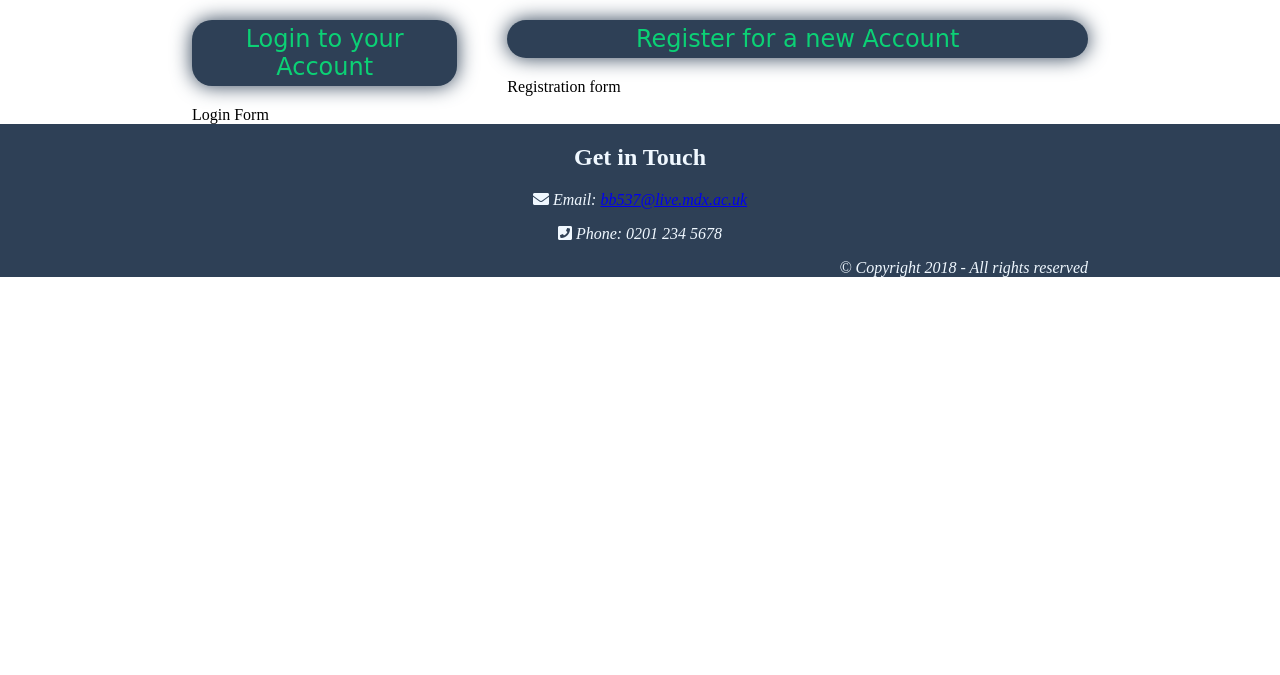
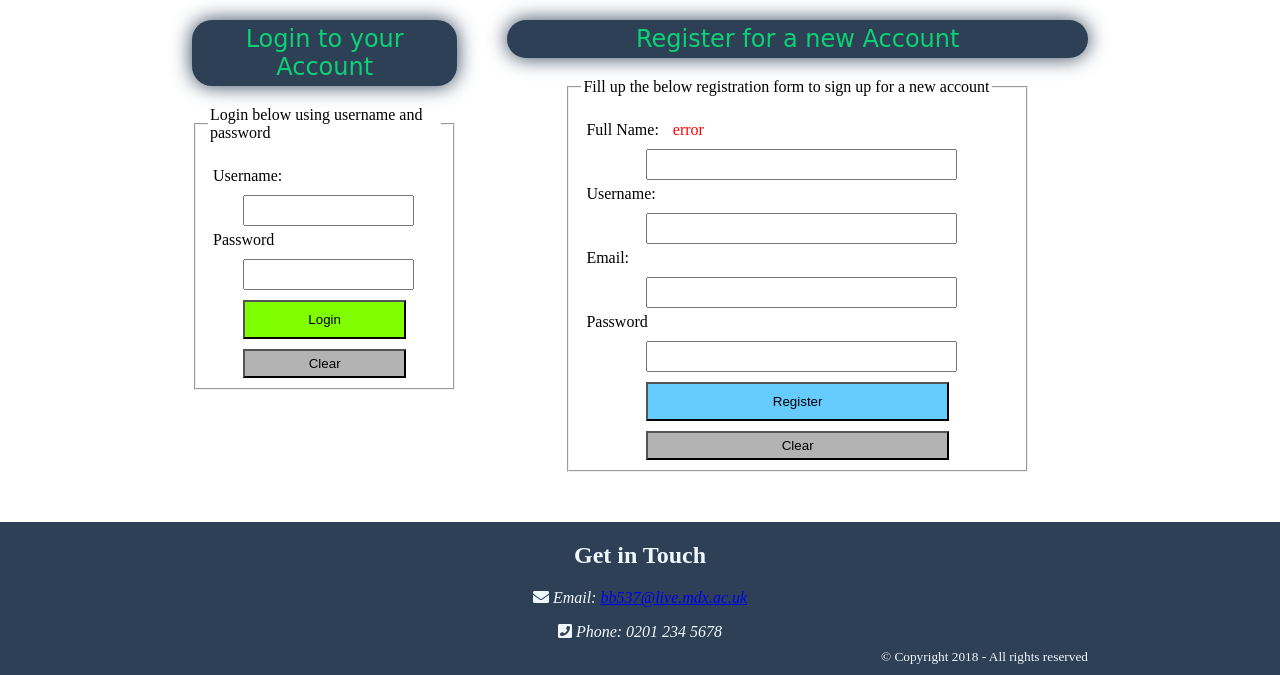
Before and after one commit to Bbebawe93/game-website, a PHP site: page /account.html in a window 1280 px wide. Shown: the part 158-833 px from the top of the page. Before the commit the page ends 435 px from the top, so only its background shows below. Run offline with PHP 8.4, Linux system fonts and the light colour scheme; some libraries are stand-ins or nearby versions; some web fonts are replaced.

Commit message:
imporves code quality

```diff
--- a/account.html
+++ b/account.html
@@ -1,13 +1,13 @@
 <!doctype html>
-<!-- Begin html5 document, document language is set to english -->
+<!-- Begin html5 document -->
 <html lang="en-GB">
-    <!-- Begin head element, contains metadata and external resources -->
+    <!-- Begin head element -->
 
     <head>
         <meta charset="utf-8">
         <title>Play Online | Home Page</title>
         <meta name="viewport" content="width=device-width, initial-scale=1.0">
-        <meta name="description" content="">
+        <meta name="description" content="Register for a new account or Login in to your current account">
         <meta name="author" content="Beshoy Bebawe">
         <!-- Font Awesome icons cdn -->
         <link rel="stylesheet" href="https://use.fontawesome.com/releases/v5.3.1/css/all.css" integrity="sha384-mzrmE5qonljUremFsqc01SB46JvROS7bZs3IO2EmfFsd15uHvIt+Y8vEf7N7fWAU"
@@ -19,20 +19,20 @@
         <!-- Html5 shim for legacy browsers support, hosted by google -->
         <!--[if lt IE 9]>
         <script src="http://html5shiv.googlecode.com/svn/trunk/html5.js"></script>
-    <![endif]-->
+        <![endif]-->
     </head>
     <!-- End head element -->
-    <!-- Begin document body, contains page visible content -->
+    <!-- Begin document body -->
 
     <body class="grid">
-        <!-- Begin document header, contains logo and navigation menu -->
+        <!-- Begin document header -->
         <header role="banner">
             <div class="header-grid">
                 <!-- Begin navigation menu -->
-                <span id="logo" class="col col-3">
+                <span id="logo">
                     <a href="index.html">PLAY-online</a>
                 </span>
-                <nav role="navigation" class="col col-6">
+                <nav role="navigation">
                     <ul>
                         <li><a href="index.html"><i class="fas fa-home"></i> home</a></li>
                         <li><a href="game.html"><i class="fas fa-gamepad"></i> game</a></li>
@@ -48,9 +48,23 @@
         <main role="main" class="main-grid">
             <!-- Begin main grid right column -->
             <div class="right-col">
-                <article>
+                <article role="article">
                     <h1 class="main-heading">Register for a new Account</h1>
-                    <form>Registration form</form>
+                    <form id="registration-form" class="" action="" method="POST">
+                        <fieldset>
+                            <legend>Fill up the below registration form to sign up for a new account</legend>
+                            <label for="full-name">Full Name:</label><span id="full-name-error"> error </span>
+                            <input type="text" name="full-name" id="full-name">
+                            <label for="username">Username:</label><span id="username-error"></span>
+                            <input type="text" name="username" id="username">
+                            <label for="email">Email: </label><span id="email-error"></span>
+                            <input type="email" name="email" id="email">
+                            <label for="password">Password</label><span id="password-error"></span>
+                            <input type="password" name="password" id="password">
+                            <button type="submit" id="register-button">Register</button>
+                            <button type="reset" id="clear-button">Clear</button>
+                        </fieldset>
+                    </form>
                 </article>
             </div>
             <!-- End main grid right column -->
@@ -58,13 +72,23 @@
             <div class="left-col">
                 <section>
                     <h2 class="secondary-heading">Login to your Account</h2>
-                    <form>Login Form</form>
+                    <form id="login-form">
+                        <fieldset>
+                            <legend>Login below using username and password</legend>
+                            <label for="username">Username: </label><span id="username-error"></span>
+                            <input type="text" name="username" id="username">
+                            <label for="password">Password</label><span id="password-error"></span>
+                            <input type="password" name="password" id="password">
+                            <button type="submit" id="login-button">Login</button>
+                            <button type="reset" id="clear-button">Clear</button>
+                        </fieldset>
+                    </form>
                 </section>
             </div>
             <!-- End main grid left column -->
         </main>
         <!-- End document main -->
-        <!-- Begin document footer, contains contact and copyright info -->
+        <!-- Begin document footer -->
         <footer role="contentinfo">
             <div class="footer-grid">
                 <div class="footer-info">
@@ -74,7 +98,7 @@
                         <p><i class="fas fa-phone-square"></i> Phone: 0201 234 5678</p>
                     </address>
                 </div>
-                <div class="copyright"><i>&copy; Copyright 2018 - All rights reserved</i></div>
+                <div class="copyright"><small>&copy; Copyright 2018 - All rights reserved</small></div>
             </div>
         </footer>
         <!-- End document footer -->
--- a/css/main.css
+++ b/css/main.css
@@ -201,6 +180,7 @@ nav ul a#current {
 
 footer {
     color: aliceblue;
+    margin-top: 50px;
 }
 
 .footer-heading {
@@ -208,12 +188,102 @@ footer {
 }
 
 .copyright {
+    position: relative;
+    bottom: 10px;
     text-align: right;
 }
 
 table {
     border: 1px solid red;
     text-align: center;
+}
+
+/* Ranking table styles
+-----------------------*/
+
+#ranking-table {
+    width: 90%;
+    margin: 0 auto;
+    border-collapse: collapse;
+    border: 2px solid #2e4056;
+}
+
+/* #ranking-table, #ranking-table th, #ranking-table td {
+    border: 2px solid #2e4056;
+} */
+
+#ranking-table th {
+    height: 50px;
+    background-color: rosybrown;
+}
+
+#ranking-table td {
+    height: 30px;
+}
+
+#ranking-table tr:nth-child(odd) {
+    background-color: aquamarine;
+}
+
+#ranking-table tr:nth-child(even) {
+    background-color: tomato;
+}
+
+/* registration form styles
+---------------------------*/
+
+#registration-form {
+    width: 80%;
+    margin: 0 auto;
+}
+
+legend {
+    margin-bottom: 20px;
+}
+
+input {
+    display: block;
+    width: 70%;
+    height: 25px;
+    margin-left: 15%;
+    margin-top: 10px;
+    margin-bottom: 5px;
+}
+
+label {
+    margin-left: 5px;
+}
+
+form span {
+    color: red;
+    margin-left: 10px;
+}
+
+#register-button {
+    display: block;
+    width: 70%;
+    margin: 10px auto;
+    background-color: #66ccff;
+    padding: 10px;
+}
+
+#clear-button {
+    background-color: #b3b3b3;
+    display: block;
+    width: 70%;
+    margin: 0 auto;
+    padding: 5px;
+}
+
+/* Login form styles
+--------------------*/
+
+#login-button {
+    display: block;
+    width: 70%;
+    margin: 10px auto;
+    background-color: #80ff00;
+    padding: 10px;
 }
 
 /* media queries
--- a/project elements.txt
+++ b/project elements.txt
@@ -8,11 +8,10 @@ required 5 or more
 6- footer
 7- address
 8- aside
+9- h1, h2, h3,
+
 *** content elements ***
 required 10 or more
-1- h1
-2- h2
-3- h3
 4- ul
 5- li
 6- p
```
Also changed, not shown: other parts of css/main.css (+25 -46 lines), game.html (+9 -9 lines), index.html (+10 -10 lines), rankings.html (+11 -11 lines).
